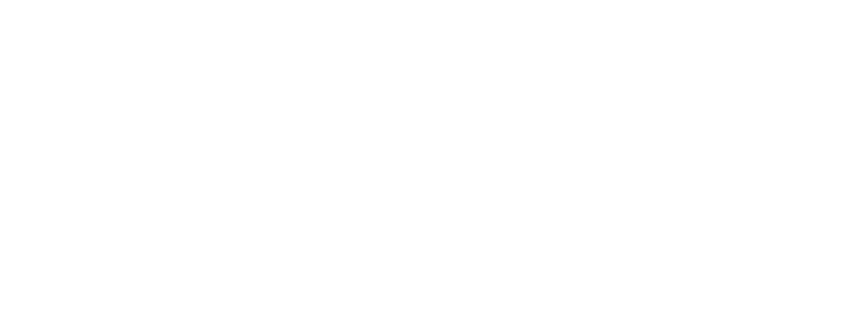
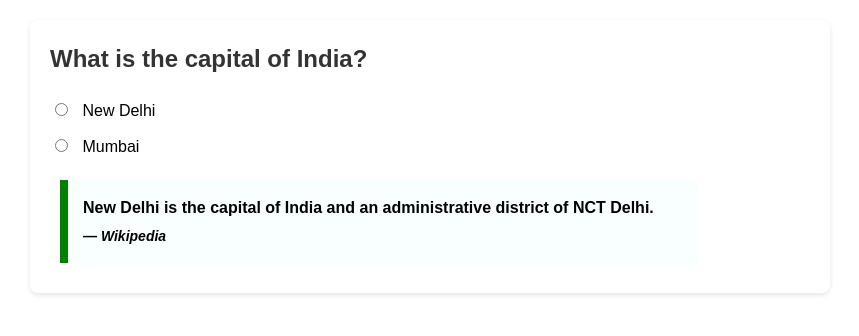
Before and after one commit to acciojob/trivia-Saurabhmishra1909, a website: page main.html in a window 1280 px wide. Shown: the whole page, without its empty margins (210-1069 px from the left). Drawn offline with Linux system fonts and the light colour scheme.

Commit message:
created a submission

```diff
--- a/main.html
+++ b/main.html
@@ -8,6 +8,26 @@
 
 <body>
 	<!-- the entire body must be written by student -->
+	<div class="question-container">
+        <h2>What is the capital of India?</h2>
+
+        <div class="options">
+            <div class="option">
+                <input type="radio" id="newdelhi" name="capital" value="newdelhi">
+                <label for="newdelhi">New Delhi</label>
+            </div>
+
+            <div class="option">
+                <input type="radio" id="mumbai" name="capital" value="mumbai">
+                <label for="mumbai">Mumbai</label>
+            </div>
+        </div>
+
+        <blockquote>
+            New Delhi is the capital of India and an administrative district of NCT Delhi.
+            <div class="citation">— Wikipedia</div>
+        </blockquote>
+    </div>
     <script type="text/javascript" src="./script.js">
 </script>
 
--- a/styles.css
+++ b/styles.css
@@ -1,2 +1,53 @@
 
 /* Your CSS Code here. */
+body {
+            font-family: Arial, sans-serif;
+            max-width: 800px;
+            margin: 0 auto;
+            padding: 20px;
+            line-height: 1.6;
+        }
+
+        .question-container {
+            background-color: #ffffff;
+            border-radius: 8px;
+            box-shadow: 0 2px 5px rgba(0,0,0,0.1);
+            padding: 20px;
+            margin-bottom: 20px;
+        }
+
+        h2 {
+            color: #333333;
+            margin-top: 0;
+        }
+
+        .options {
+            margin: 20px 0;
+        }
+
+        .option {
+            margin-bottom: 10px;
+        }
+
+        input[type="radio"] {
+            margin-right: 10px;
+        }
+
+        label {
+            font-size: 16px;
+        }
+
+        blockquote {
+            max-width: 600px;
+            margin: 10px;
+            padding: 15px;
+            border-left: 8px solid green;
+            background-color: #f8fffe;
+            font-weight: bold;
+        }
+
+        .citation {
+            font-style: italic;
+            font-size: 14px;
+            margin-top: 5px;
+        }
```
